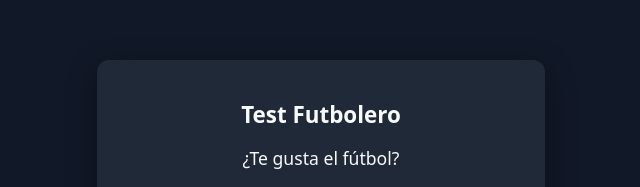
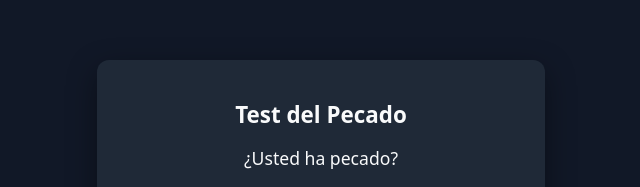
Before and after one commit to medeatools/sin-quiz, a plain HTML site: page index.html in a window 1280 px wide. Shown: the part 118-305 px from the top of the page, 319-959 px from the left. Drawn offline with Linux system fonts and the light colour scheme.

Commit message:
Update index.html

```diff
--- a/index.html
+++ b/index.html
@@ -2,7 +2,7 @@
 <html lang="es">
    <head>
       <meta charset="UTF-8" />
-      <title>Test Futbolero</title>
+      <title>Test del Pecado</title>
       <meta name="viewport" content="width=device-width, initial-scale=1" />
       <style>
          body {
@@ -85,7 +85,7 @@
    </head>
    <body>
       <div class="card">
-         <h1>Test Futbolero</h1>
+         <h1>Test del Pecado</h1>
          <div id="question"></div>
          <div id="answers"></div>
          <img id="resultImage" alt="Resultado" />
@@ -98,40 +98,19 @@
          const nodes = {
            start: {
              type: "question",
-             text: "¿Te gusta el fútbol?",
+             text: "¿Usted ha pecado?",
              options: [
-               { text: "Sí", next: "teamQuestion" },
-               { text: "No", next: "noSoccer" }
+               { text: "Sí", next: "wip1" },
+               { text: "No", next: "wip2" }
              ]
            },
-           teamQuestion: {
-             type: "question",
-             text: "¿De qué cuadro sos?",
-             options: [
-               { text: "River Plate", next: "riverResult" },
-               { text: "Boca Juniors", next: "bocaResult" },
-               { text: "Otro / ninguno", next: "otherResult" }
-             ]
+           wip1: {
+             type: "result",
+             text: "Work in progress...",
            },
-           noSoccer: {
+           wip2: {
              type: "result",
-             text: "Ok, el fútbol no es lo tuyo 😅",
-             image: "img/no-futbol.png" // opcional, poné la tuya
-           },
-           bocaResult: {
-             type: "result",
-             text: "¡Bostero culo roto llevas la pija de River incrustada de por vida! 💙💛",
-             image: "img/boca.png" // poné tu escudo acá
-           },
-           riverResult: {
-             type: "result",
-             text: "¡Gallina pero con estilo! ❤️🤍",
-             image: "img/river.png"
-           },
-           otherResult: {
-             type: "result",
-             text: "¡Aguante el fulbo igual! ⚽",
-             image: "img/otro-club.png"
+             text: "Work in progress...",
            }
          };
 
```
